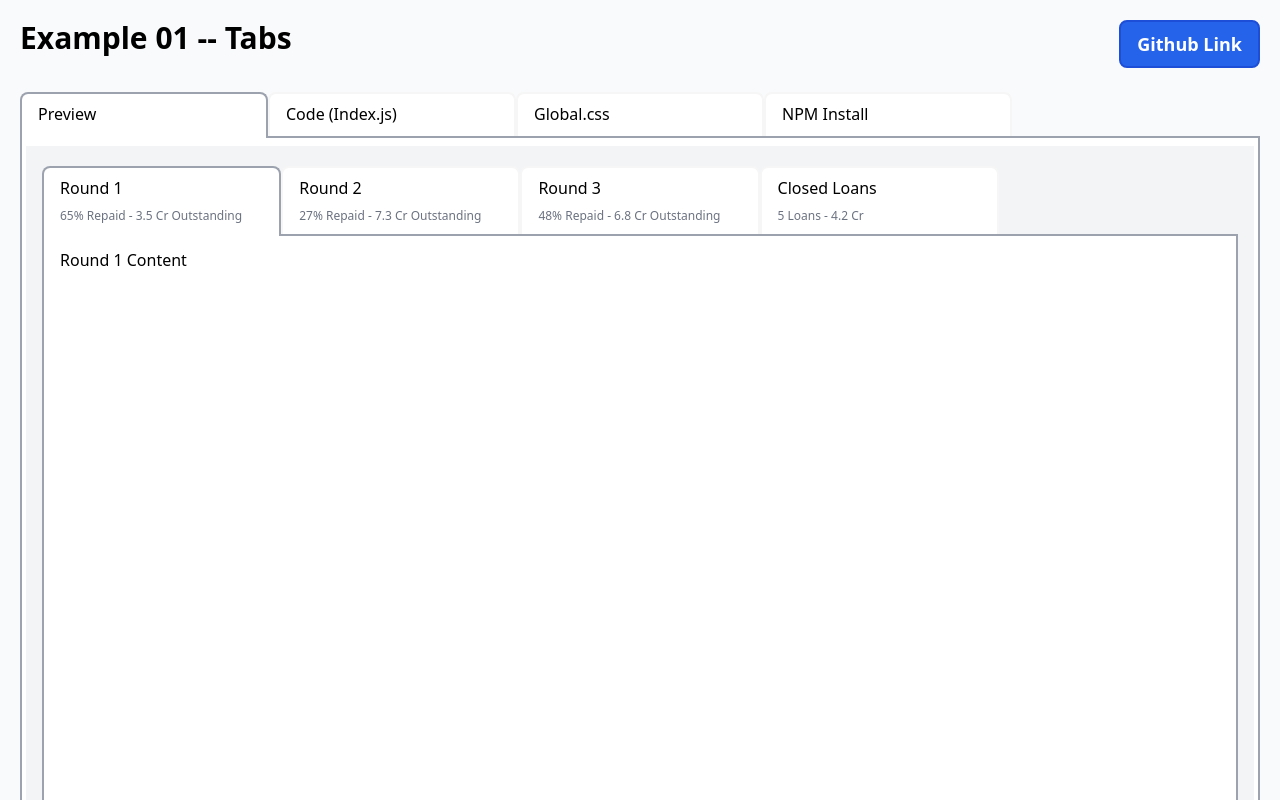
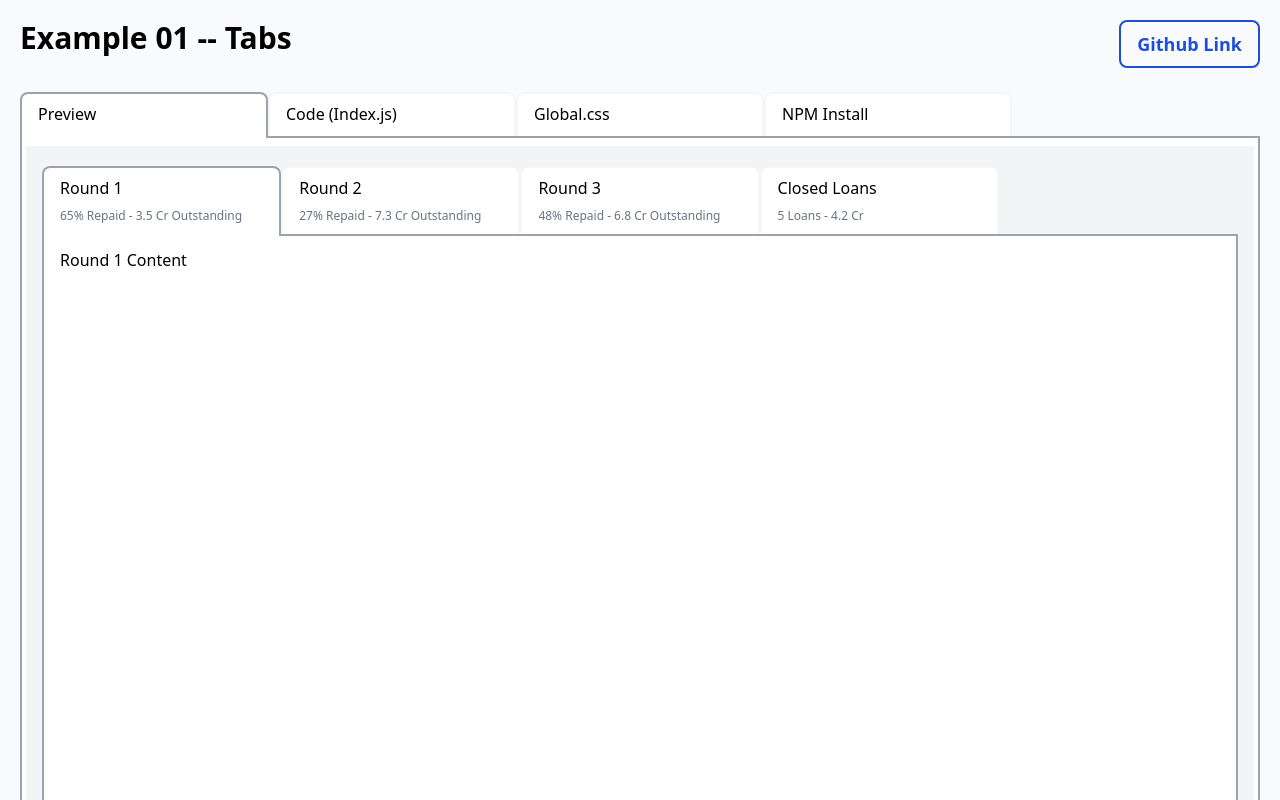
Before and after one commit to Pritesh55/next-v1, a Next.js app: page / in a window 1280 px wide. Shown: the top 800 px of the page. Built offline with nearby package versions, Linux system fonts and the light colour scheme.

Commit message:
Update index.js

```diff
--- a/pages/index.js
+++ b/pages/index.js
@@ -16,7 +16,7 @@ export default function Home() {
           </span>
 
           <a href="https://github.com/Pritesh55/next-v1"
-            className=' bg-blue-600 text-white px-4 py-2 text-lg hover:bg-transparent hover:text-blue-700 border-2 rounded-lg border-blue-700'>
+            className=' hover:bg-blue-600 hover:text-white px-4 py-2 text-lg bg-transparent text-blue-700 border-2 rounded-lg border-blue-700'>
             Github Link
           </a>
         </h1>
```
